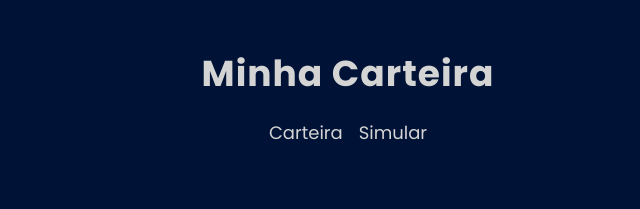
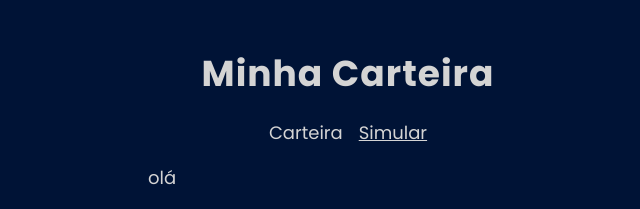
Before and after one commit to Ramon-Erik/expenses-tracker, a Vue app: page /simulate in a window 1280 px wide. Shown: the top 209 px of the page, without its empty margins (292-932 px from the left). Built offline with nearby package versions, Linux system fonts and the light colour scheme.

Commit message:
feat: creating and configuring routes

```diff
--- a/package.json
+++ b/package.json
@@ -19,6 +19,7 @@
   "dependencies": {
     "@vueuse/core": "^14.2.1",
     "vue": "^3.5.31",
+    "vue-router": "^4.6.4",
     "vue-toastification": "^2.0.0-rc.5"
   },
   "devDependencies": {
--- a/src/App.vue
+++ b/src/App.vue
@@ -3,6 +3,7 @@
     <ExHeader />
     <div class="container">
       <ExMenu />
+      <router-view />
     </div>
   </div>
   <ExFooter />
--- a/src/components/ExMenu.vue
+++ b/src/components/ExMenu.vue
@@ -1,7 +1,11 @@
 <template>
   <ul>
-    <li><a href="/wallet">Carteira</a></li>
-    <li><a href="/simulate">Simular</a></li>
+    <li>
+      <router-link active-class="active" to="/">Carteira</router-link>
+    </li>
+    <li>
+      <router-link active-class="active" to="/simulate">Simular</router-link>
+    </li>
   </ul>
 </template>
 
@@ -19,7 +23,12 @@ ul {
 ul a {
   color: var(--color-primary);
   text-decoration: none;
-  transition: all .5s ease;
+  transition: all 0.5s ease;
+}
+
+ul a.active {
+  color: var(--color-primary);
+  text-decoration: underline;
 }
 
 ul a:hover {
--- a/src/main.ts
+++ b/src/main.ts
@@ -5,10 +5,13 @@ import Toast from 'vue-toastification'
 import type { PluginOptions } from 'vue-toastification'
 import 'vue-toastification/dist/index.css'
 import '@/assets/variables.css'
+import router from './router'
 
 const app = createApp(App)
 
 const toastOptions: PluginOptions = {}
 app.use(Toast, toastOptions)
 
+app.use(router)
+
 app.mount('#app')
--- /dev/null
+++ b/src/router/index.ts
@@ -0,0 +1,21 @@
+import SimulateCartView from '@/views/SimulateCartView.vue'
+import WalletView from '@/views/WalletView.vue'
+import { createRouter, createWebHistory } from 'vue-router'
+
+const router = createRouter({
+  history: createWebHistory(import.meta.env.BASE_URL),
+  routes: [
+    {
+      path: '/',
+      name: 'Carteira',
+      component: WalletView,
+    },
+    {
+      path: '/simulate',
+      name: 'Simular',
+      component: SimulateCartView,
+    },
+  ],
+})
+
+export default router
--- /dev/null
+++ b/src/views/SimulateCartView.vue
@@ -0,0 +1,6 @@
+<template>
+  olá
+</template>
+
+<script setup lang="ts">
+</script>
--- /dev/null
+++ b/src/views/WalletView.vue
@@ -0,0 +1,6 @@
+<template>
+  oi
+</template>
+
+<script setup lang="ts">
+</script>
```
Also changed, not shown: 1 other file (tests, documents, lock files or other folders).
